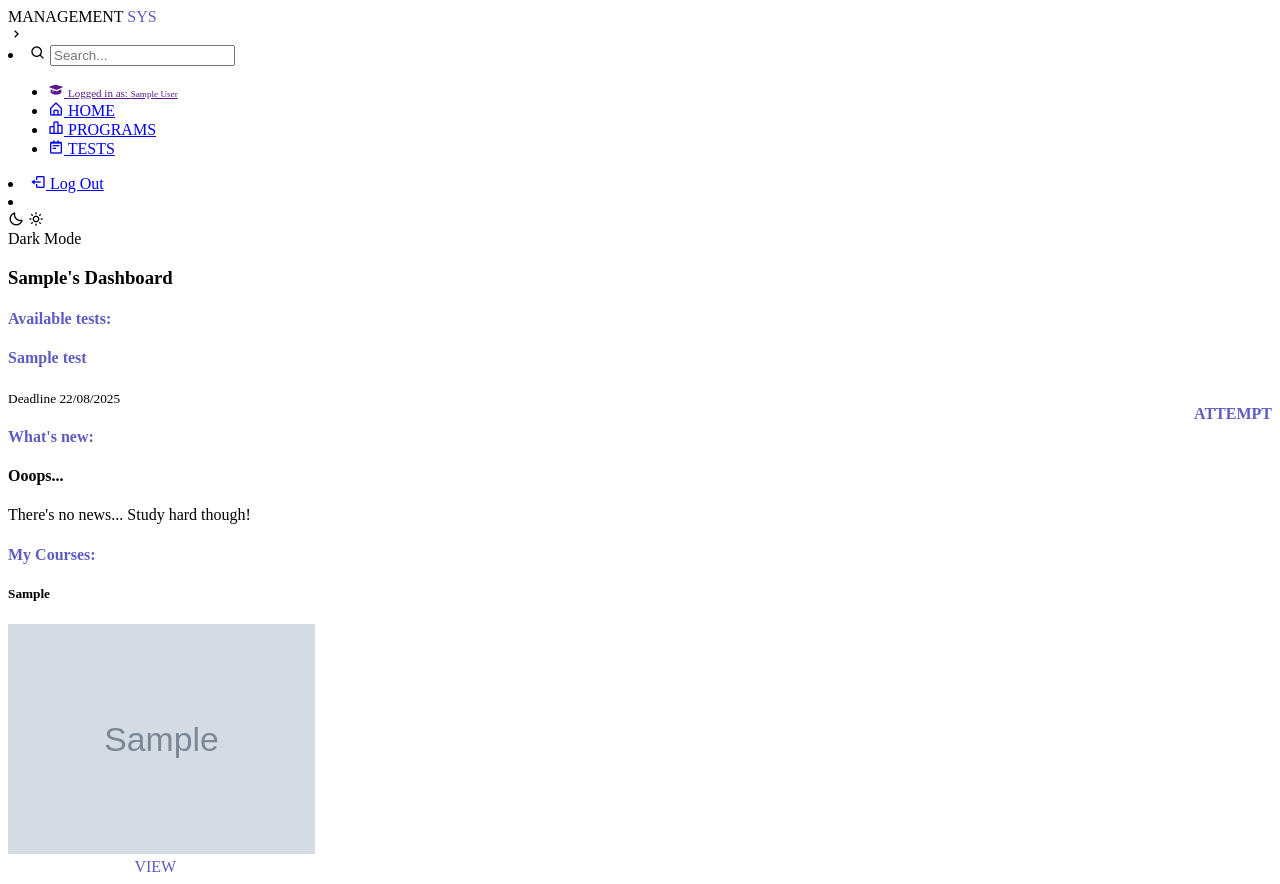
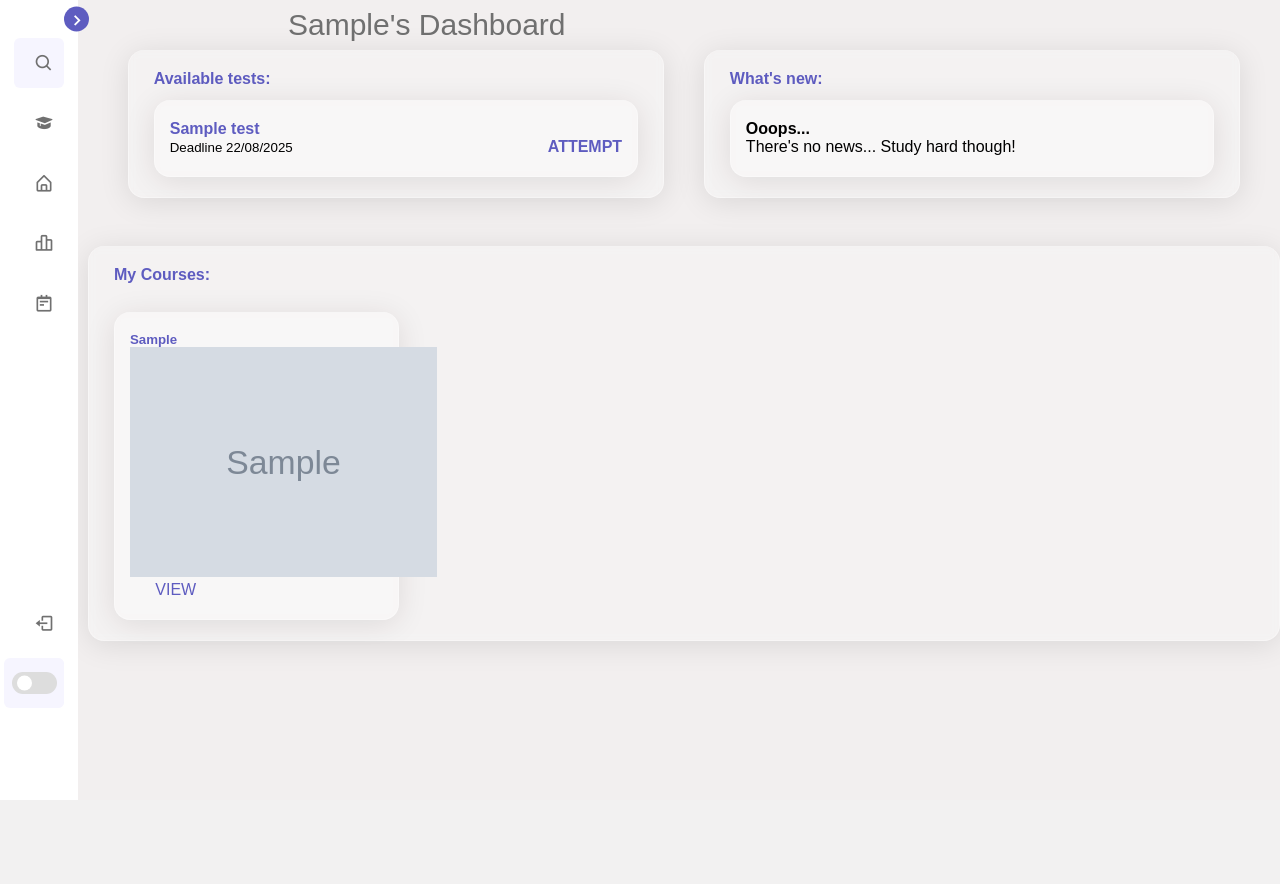
Before and after one commit to Agnes-Kalunda/student-prof-management, a Django app: page /students/dashboard/ in a window 1280 px wide. After the commit the page ends 800 px from the top, so only its background shows below. Run offline with Django 3.2, Linux system fonts and the light colour scheme; a user stored in the database is signed in; tables that the repository leaves empty hold one stand-in row (values such as "Sample post"); grey boxes marked "Sample" are stand-in pictures; parts of the project's set-up code (start-up, migrations or seed data) failed here and were passed over; some libraries are stand-ins or nearby versions.

Commit message:
styled templates

```diff
--- a/management/management/urls.py
+++ b/management/management/urls.py
@@ -20,7 +20,6 @@ from django.conf.urls.static import static
 urlpatterns = [
     path('admin/', admin.site.urls),
     path('', include('managementApp.urls')),
-    # path('tutor/', include('professors.urls')),
+    path('professors/', include('professors.urls')),
     path('students/', include('students.urls')),
-
 ]
--- /dev/null
+++ b/management/managementApp/static/css/style.css
@@ -0,0 +1,533 @@
+.hero{
+    /* background-image: url(/app/static/assets/hero.png);   */
+    background-repeat: no-repeat;
+    height: 750px;
+    background: url('/static/assets/hero.png');
+
+}
+.abtText{
+    margin-top: 3em
+}
+.abtParagraph{
+    line-height: 35px;
+}
+
+/* .aboutImg{
+    background-image: url(/app/static/assets/aboutUs.svg);
+    background-repeat: no-repeat;
+    width: 807px;
+    height: 704px;
+    margin-top: -5em;
+} */
+.heroH{
+    font-family: 'Inika';
+    font-style: normal;
+    font-weight: 700;
+    font-size: 50px;
+    line-height: 63px;
+
+}
+.headingS{
+    font-family: 'Inter';
+    font-style: normal;
+    font-weight: 700;
+    font-size: 40px;
+    line-height: 48px;
+}
+
+
+
+
+
+
+/* CSS */
+.button1 {
+  background-color: #5E5CC0;
+  border-radius: 8px;
+  border-style: none;
+  box-sizing: border-box;
+  color: #FFFFFF;
+  cursor: pointer;
+  display: inline-block;
+  font-family: "Haas Grot Text R Web", "Helvetica Neue", Helvetica, Arial, sans-serif;
+  font-size: 14px;
+  font-weight: 500;
+  height: 50px;
+  line-height: 20px;
+  font-weight: bold;
+  list-style: none;
+  margin: 0;
+  outline: none;
+  padding: 10px 16px;
+  position: relative;
+  text-align: center;
+  text-decoration: none;
+  transition: color 100ms;
+  vertical-align: baseline;
+  user-select: none;
+  -webkit-user-select: none;
+  touch-action: manipulation;
+}
+
+.button1:hover,
+.button1:focus {
+  background-color: #FFFFFF;
+  color:#5E5CC0;
+  border: solid #5E5CC0;
+  text-decoration: none;
+  font-weight: bold;
+}
+
+/* side nav */
+@import url('https://fonts.googleapis.com/css2?family=Poppins:wght@300;400;500;600;700&display=swap');
+* {
+    font-family: 'Poppins', sans-serif;
+    margin: 0;
+    padding: 0;
+    box-sizing: border-box;
+}
+
+:root {
+    /* ==== Colors ===== */
+    --body-color: #F2EFEF;;
+    --sidebar-color: #FFF;
+    --primary-color: #5E5CC0;
+    --primary-color-light: #F6F5FF;
+    --toggle-color: #DDD;
+    --text-color: #707070;
+
+    /* ===== Transition ===== */
+    --tran-02: all 0.2s ease;
+    --tran-03: all 0.3s ease;
+    --tran-04: all 0.4s ease;
+    --tran-05: all 0.5s ease;
+}
+
+body {
+    position: relative;
+    height: 100vh;
+    background: var(--body-color);
+    transition: var(--tran-05);
+}
+body.dark {
+    --body-color: #18191A;
+    --sidebar-color: #242526;
+    --primary-color: #3A3B3C;
+    --primary-color-light: #F6F5FF;
+    --toggle-color: #FFF;
+    --text-color: #CCC;
+
+}
+
+/* ==== sidebar ===== */
+
+.sidebar {
+    position: fixed;
+    top: 0;
+    left: 0;
+    height: 100%;
+    width: 260px;
+    padding: 10px 14px;
+    background: var(--sidebar-color);
+    transition: var(--tran-05);
+    z-index: 100;
+}
+.sidebar.close {
+    width: 78px;
+}
+
+/* ===== Reusable ===== */
+.sidebar .text {
+    font-size: 16px;
+    font-weight: 500;
+    color: var(--text-color);
+    transition: var(--tran-04);
+    white-space: nowrap;
+    opacity: 1;
+}
+.sidebar.close .text {
+    opacity: 0;
+}
+.sidebar .image {
+    min-width: 60px;
+    display: flex;
+    align-items: center;
+}
+.sidebar li {
+    height: 50px;
+    margin-top: 10px;
+    list-style: none;
+    display: flex;
+    align-items: center;
+
+}
+
+.sidebar li .icon {
+    display: flex;
+    align-items: center;
+    justify-content: center;
+    min-width: 60px;
+    font-size: 20px;
+}
+.sidebar li .icon,
+.sidebar li .text {
+    color: var(--text-color);
+    transition: var(--tran-02);
+}
+
+.sidebar header {
+    position: relative;
+}
+
+.sidebar .image-text img {
+    width: 50px;
+    border-radius: 6px;
+
+}
+.sidebar .header .image-text{
+    display: flex;
+    align-items: center;
+
+}
+
+.header .image-text .header-text {
+    display: flex;
+    flex-direction: column;
+}
+.header-text .name {
+    font-weight: 600;
+}
+.header-text .profession {
+    margin-top: -2px;
+}
+.sidebar header .toggle {
+    position: absolute;
+    top: 50%;
+    right: -25px;
+    transform: translateY(-50%) rotate(180deg);
+    height: 25px;
+    width: 25px;
+    background: var(--primary-color);
+    display: flex;
+    align-items: center;
+    justify-content: center;
+    border-radius: 50%;
+    color: var(--sidebar-color);
+    font-size: 22px;
+    transition: var(--tran-02);
+}
+.sidebar.close header .toggle {
+    transform: translateY(-50%) ;
+}
+
+body.dark .sidebar header .toggle {
+    transform: rotate(180deg);
+    color: var(--text-color);
+}
+
+.sidebar .search-box {
+    background: var(--primary-color-light);
+    border-radius: 6px;
+}
+.search-box input{
+    height: 100%;
+    width: 100%;
+    outline: none;
+    border: none;
+    border-radius: 6px;
+    background: var(--primary-color-light);
+
+}
+.sidebar li a {
+    height: 100%;
+    width: 100%;
+    display: flex;
+    align-items: center;
+    text-decoration: none;
+    border-radius: 6px;
+}
+.sidebar li a:hover {
+    background: var(--primary-color);
+    transition: var(--tran-04);
+}
+.sidebar li :hover .icon,
+.sidebar li :hover .text {
+    color: var(--sidebar-color);
+}
+body.sidebar li :hover .icon,
+body.sidebar li :hover .text {
+    color: var(--text-color);
+}
+.sidebar .menu-bar {
+    height: calc(100% - 100px);
+    display: flex;
+    flex-direction: column;
+    justify-content: space-between;
+}
+.menu-bar .mode {
+    position: relative;
+    border-radius: 6px;
+    background: var(--primary-color-light);
+}
+.menu-bar .mode .moon-sun {
+    height: 50px;
+    width: 60px;
+    display: flex;
+    align-items: center;
+}
+.menu-bar .mode i {
+    position: absolute;
+    transition: var(--tran-03);
+}
+.menu-bar .mode i.sun {
+    opacity: 0;
+}
+body.dark .menu-bar .mode i.sun {
+    opacity: 1;
+}
+body.dark .menu-bar .mode i.moon {
+    opacity: 0;
+}
+.menu-bar .mode .toggle-switch {
+    position: absolute;
+    right: 0;
+    display: flex;
+    align-items: center;
+    justify-content: center;
+    height: 100%;
+    min-width: 60px;
+    cursor: pointer;
+    border-radius: 6px;
+    background: var(--primary-color-light);
+}
+
+.toggle-switch .switch {
+    position: relative;
+    height: 22px;
+    width: 45px;
+    border-radius: 30px;
+    background: var(--toggle-color);
+}
+
+.switch::before {
+    content: '';
+    position: absolute;
+    height: 15px;
+    width: 15px;
+    border-radius: 50%;
+    top: 50%;
+    left: 5px;
+    transform: translateY(-50%);
+    background: var(--sidebar-color);
+}
+
+body.dark .switch::before {
+    left: 24px;
+}
+section.home {
+    position: relative;
+    /* left: 88px; */
+    height: 100vh;
+    /* width: calc(100% - 88px); */
+    background: var(--body-color);
+    transition: var(--tran-05);
+}
+
+.home .text {
+
+    font-size: 30px;
+    font-weight: 500;
+    color: var(--text-color);
+    padding: 8px 200px;
+}
+.sidebar.close ~ .home {
+    left: 88px;
+    width: calc(100% - 88px);
+}
+
+.tutor {
+    width: 95%;
+    background-color: rgba(255, 255, 255, 0.2);
+    border: 1px solid rgba(255, 255, 255, 0.3);
+    border-radius: 16px;
+    border-top: 0;
+    padding: 20px 25px;
+    box-shadow: 0 4px 30px rgba(0, 0, 0, 0.1);
+    backdrop-filter: blur(5px);
+}
+
+.new, .what{
+    width: 45%;
+    background-color: rgba(255, 255, 255, 0.2);
+    border: 1px solid rgba(255, 255, 255, 0.3);
+    border-radius: 16px;
+    border-top: 0;
+    padding: 20px 25px;
+    box-shadow: 0 4px 30px rgba(0,0,0,0.1);
+    backdrop-filter: blur(5px);
+}
+
+.courses {
+    /* display: flex;
+    flex-wrap: wrap;
+    justify-content: space-between; */
+    background-color: rgba(255, 255, 255, 0.2);
+    border: 1px solid rgba(255, 255, 255, 0.3);
+    border-radius: 16px;
+    margin-top: 4%;
+    border-top: 0;
+    padding: 20px 25px;
+    box-shadow: 0 4px 30px rgba(0,0,0,0.1);
+    backdrop-filter: blur(5px);
+}
+
+.tests, .headline{
+    background-color: rgba(255, 255, 255, 0.2);
+    border: 1px solid rgba(255, 255, 255, 0.3);
+    border-radius: 16px;
+    border-top: 0;
+    margin-top: 2.5%;
+    padding: 20px 15px;
+    box-shadow: 0 4px 30px rgba(0,0,0,0.1);
+    backdrop-filter: blur(5px);
+}
+
+ .intro {
+    display: flex;
+    flex-wrap: wrap;
+    justify-content: space-evenly;
+}
+p progress[value].ang {
+    color: #5E5CC0;
+    border: 0;
+    height: 18px;
+    border-radius: 15px;
+
+}
+.angular,.react,.python {
+    color: #5E5CC0;
+    width: 25%;
+    background-color: rgba(255, 255, 255, 0.2);
+    border: 1px solid rgba(255, 255, 255, 0.3);
+    border-radius: 16px;
+    border-top: 0;
+    margin-top: 2.5%;
+    padding: 20px 15px;
+    box-shadow: 0 4px 30px rgba(0,0,0,0.1);
+    backdrop-filter: blur(5px);
+}
+/* .angulary {
+    color: #5E5CC0;
+    float: left;
+    width: 40%;
+    margin: auto;
+    background-color: rgba(255, 255, 255, 0.2);
+    border: 1px solid rgba(255, 255, 255, 0.3);
+    border-radius: 16px;
+    border-top: 0;
+    margin-top: 2.5%;
+    padding: 20px 15px;
+    box-shadow: 0 4px 30px rgba(0,0,0,0.1);
+    backdrop-filter: blur(5px);
+} */
+
+
+.img-text {
+    width: 100%;
+    display: block;
+    text-align: center;
+    padding: 5% 5%;
+    color: #5E5CC0;
+    border-radius: 15px;
+    padding-top: 40%;
+    font-style: italic;
+    background-color: #F2EFEF;
+
+}
+.single-box {
+    position: relative;
+    margin-bottom: 30px;
+}
+.img-area {
+    position: absolute;
+    width: 50%;
+    margin: auto;
+    overflow: hidden;
+    top: 5%;
+    left: 25%;
+
+}
+.img-area img {
+    width: 100%;
+
+}
+.carousel-indicators {
+    left: 0;
+    top: auto;
+    bottom: -70px;
+}
+.carousel-indicators li {
+    background: #E14141;
+    border-radius: 50%;
+    width: 17px;
+    height: 5px;
+    cursor: pointer;
+    margin-right: 5px;
+}
+.carousel-control-prev, .carousel-control-next {
+    text-decoration: none;
+	width: 30px;
+	height: 30px;
+    background: #5E5CC0;
+    text-shadow: none;
+	top: -50px;
+    border-radius: 50%;
+}
+.carousel-indicators .active {
+    background: #5E5CC0;
+}
+.carousel-control-prev i, .carousel-control-next i {
+	font-size: 16px;
+}
+.carousel-control-prev {
+	/* left: auto; */
+	right: 40px;
+}
+
+
+/* Responsiveness */
+@media screen and (max-width: 700px) {
+    .whole{
+        width: 100%;
+        margin: auto;
+        margin-top: 1%;
+    }
+    .hero {
+        height: 500px;
+    }
+    #about{
+        width: 100%;
+        margin: auto;
+        text-align: center;
+        height: auto;
+
+    }
+    .aboutImg img{
+       margin-top: 25%;
+       height: auto;
+    }
+    #programs{
+        margin-top: 20%;
+    }
+    .angular{
+        width: 50%;
+    }
+    .coz{
+        height: 50vh;
+    }
+    .courses{
+        width: 90%;
+        margin: auto;
+        margin-top: 5%;
+    }
+}
--- /dev/null
+++ b/management/managementApp/static/js/script.js
@@ -0,0 +1,22 @@
+const body = document.querySelector("body"),
+      sidebar = body.querySelector(".sidebar"),
+      toggle = body.querySelector(".toggle"),
+      searchBtn = body.querySelector(".search-box"),
+      modeSwitch = body.querySelector(".toggle-switch"),
+      modeText = body.querySelector(".mode-text");
+
+      toggle.addEventListener("click", () => {
+        sidebar.classList.toggle("close");
+      });
+
+
+
+      modeSwitch.addEventListener("click", () => {
+        body.classList.toggle("dark");
+
+        if(body.classList.contains("dark")){
+            modeText.innerHTML = "Light Mode"
+        }else {
+            modeText.innerHTML = "Dark Mode"
+        }
+      });
--- a/management/managementApp/templates/managementApp/home.html
+++ b/management/managementApp/templates/managementApp/home.html
@@ -62,7 +62,7 @@
                             <a class="nav-link" href="{% url 'register' %}">ADMISSIONS</a>
                         </li>
                         <li class="nav-item">
-                            <a class="nav-link" href="{% url 'tutor-reg' %}">CAREERS</a>
+                            <a class="nav-link" href="{% url 'professor-reg' %}">CAREERS</a>
                         </li>
                     </ul>
                 </div>
--- a/management/professors/templates/professors/course.html
+++ b/management/professors/templates/professors/course.html
@@ -89,7 +89,7 @@
           <div class="row">
             <div class="col-md-10 mt-5 mx-auto card new">
               <h1 class="fw-bold text center" style="color: #5E5CC0;">{{displayedCourses.title}}</h1>
-                <p class="text-center"><small class="text-muted" >By: {{displayedCourses.tutor}}</small></p>
+                <p class="text-center"><small class="text-muted" >By: {{displayedCourses.professor}}</small></p>
                 <p class ="text-center">Course Description: {{displayedCourses.descriptions}}</p>
                 <p>{{displayedCourses.body}}</p>
 
--- a/management/professors/templates/professors/login.html
+++ b/management/professors/templates/professors/login.html
@@ -50,10 +50,10 @@
                                      {% endif %}
                          {% endfor %}
                          <br>
-                             <input type="submit" value="Login" class="btn btn-block btn-primary" style="background-color: #5E5CC0;">
+                             <input type="submit" value="LOGIN" class="btn btn-block btn-primary" style="background-color: #5E5CC0;">
                            </div>
                     </form>
-                    <small>New to Management Sys ?</small>
+                    <small>New to Management System ?</small>
                     <a href="{% url 'professor-reg' %}" class="btn btn-block btn-primary" style="background-color: #5E5CC0;">REGISTER HERE</a>
 
                  <!-- </div> -->
--- a/management/students/templates/students/dashboard.html
+++ b/management/students/templates/students/dashboard.html
@@ -95,7 +95,7 @@
             {% else %}
             <div class="card tests">
                 <h4 style="color: #5E5CC0;"><a style="text-decoration: none; color: #5E5CC0;">
-                    Tests will be posted in a few soon...</a></h4>
+                    Tests will be posted soon...</a></h4>
                 </div>
             {% endif %}
         </div>
--- a/management/students/templates/students/register.html
+++ b/management/students/templates/students/register.html
@@ -35,7 +35,7 @@
             <div class="col-md-6 mb-2 mx-auto card new" style="margin-top: 5%;">
                   <h2 class="text-center pt-4" style="color: #5E5CC0;">Get Started!</strong></h2>
                 <div class="txt" style="text-align: center; opacity: 0.5;">
-                  <p><small>Sign up to get started...</small></p>
+                  <p><small>Sign up as a student today !</small></p>
                 </div>
                     <form action="{% url 'register' %}" method="POST" novalidate>
                       {% csrf_token %}
```
Also changed, not shown: management/management/settings.py (+40 -0 lines), management/coursePoster/tech.jpeg (added), management/professors/templates/professors/professor.html (renamed from management/professors/templates/professors/tutor.html).
